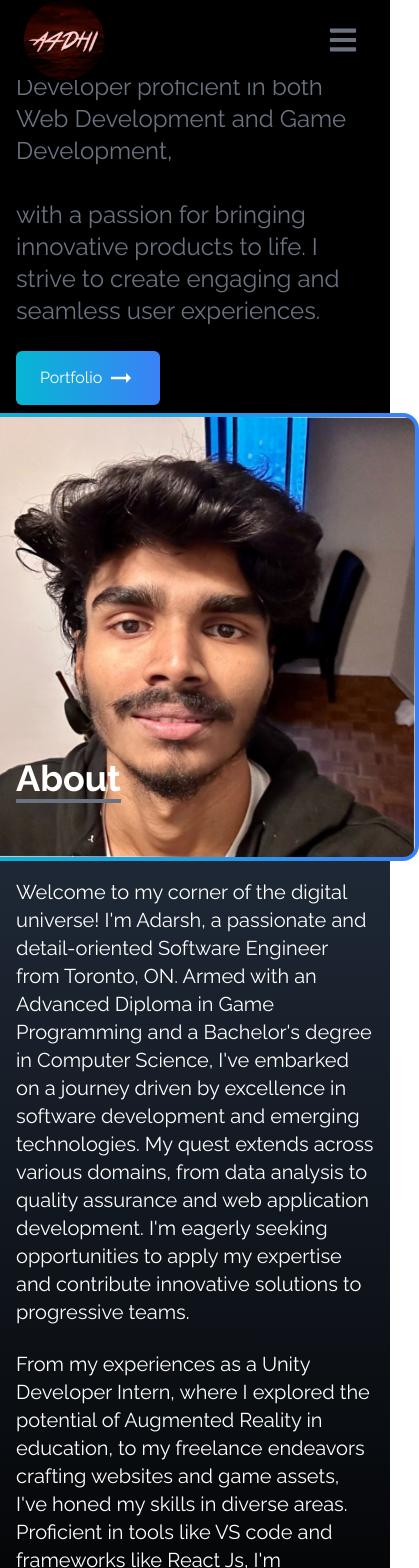
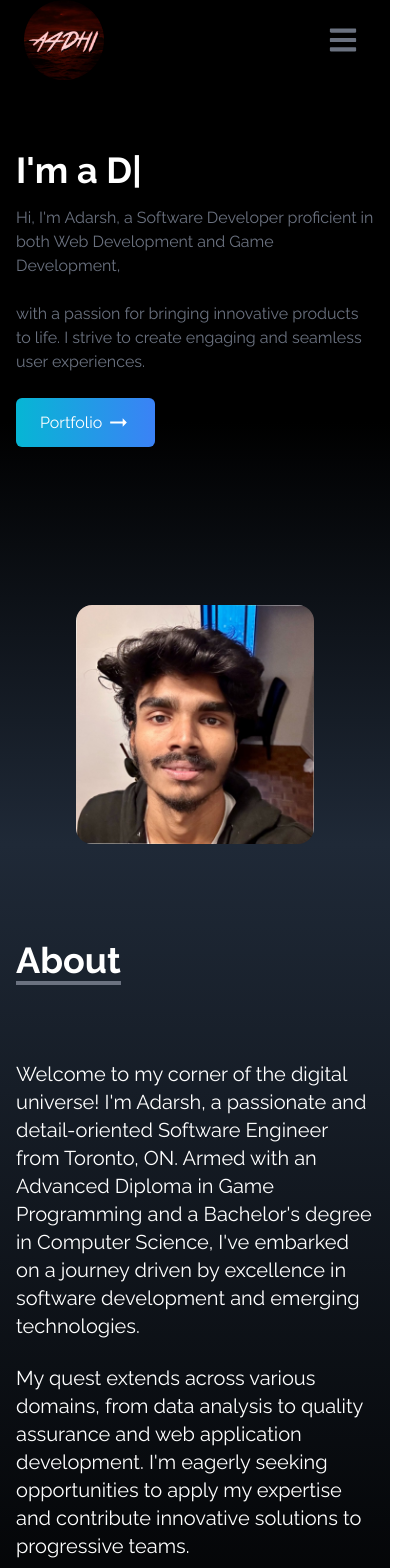
Before and after one commit to a4aadhi/personal-portfolio, a React (Create React App) app: page / in a window 390 px wide. Shown: the top 1568 px of the page, 419 px wide, since content can reach past the window. Built offline with nearby package versions, Linux system fonts and the light colour scheme.

Commit message:
responsive bug fixes

```diff
--- a/src/components/About.jsx
+++ b/src/components/About.jsx
@@ -18,21 +18,14 @@ const About = () => {
               Armed with an Advanced Diploma in Game Programming and a
               Bachelor's degree in Computer Science, I've embarked on a journey
               driven by excellence in software development and emerging
-              technologies. My quest extends across various domains, from data
-              analysis to quality assurance and web application development. I'm
-              eagerly seeking opportunities to apply my expertise and contribute
-              innovative solutions to progressive teams.
+              technologies.
             </p>
             <br />
             <p className=" text-xl">
-              From my experiences as a Unity Developer Intern, where I explored
-              the potential of Augmented Reality in education, to my freelance
-              endeavors crafting websites and game assets, I've honed my skills
-              in diverse areas. Proficient in tools like VS code and frameworks
-              like React Js, I'm equipped to tackle challenges head-on. With a
-              penchant for problem-solving and collaboration, I'm excited to
-              make meaningful contributions to the tech community. Let's
-              innovate, create, and build the future together!
+              My quest extends across various domains, from data analysis to
+              quality assurance and web application development. I'm eagerly
+              seeking opportunities to apply my expertise and contribute
+              innovative solutions to progressive teams.
             </p>
           </div>
         </div>
--- a/src/components/Experience.jsx
+++ b/src/components/Experience.jsx
@@ -71,7 +71,7 @@ const Experience = () => {
   return (
     <div
       name="experience"
-      className="bg-gradient-to-b from-gray-800 to-black w-full h-screen"
+      className="bg-gradient-to-b from-black to-gray-800 w-full h-screen"
     >
       <div className="max-w-screen-lg mx-auto p-4 flex flex-col justify-center w-full h-full text-white">
         <div>
--- a/src/components/Home.jsx
+++ b/src/components/Home.jsx
@@ -8,11 +8,11 @@ const Home = () => {
   return (
     <div
       name="home"
-      className=" h-screen w-full bg-gradient-to-b from-black via-black to-gray-800"
+      className="h-screen w-full bg-gradient-to-b from-black via-black to-gray-800"
     >
-      <div className=" max-w-screen-lg mx-auto flex flex-col items-center justify-center h-full px-4 md:flex-row">
-        <div className=" flex flex-col justify-center h-full">
-          <h4 className="text-4xl sm:text-5xl font-bold text-white">
+      <div className="max-w-screen-lg mx-auto flex flex-col items-center justify-center h-full px-4 md:flex-row">
+        <div className="flex flex-col justify-center h-full">
+          <h2 className="text-4xl sm:text-4xl font-bold text-white">
             <ReactTyped
               strings={[
                 "I'm a Developer",
@@ -24,35 +24,35 @@ const Home = () => {
               backSpeed={50}
               loop
             />
-          </h4>
+          </h2>
+          <p className="text-gray-500 py-4 max-w-md sm:text-3xl">
+            Hi, I'm Adarsh, a Software Developer proficient in both Web
+            Development and Game Development, <br />
+            <br />
+            with a passion for bringing innovative products to life. I strive to
+            create engaging and seamless user experiences.
+          </p>
 
-          <div className=" pr-5">
-            <p className=" text-gray-500 py-4 max-w-md text-2xl">
-              Hi, I'm Adarsh, a Software Developer proficient in both Web
-              Development and Game Development,
-               <br />
-               <br />with a passion for bringing
-              innovative products to life. I strive to create engaging and seamless
-              user experiences.
-            </p>
+          <div>
             <Link
               to="portfolio"
               smooth
               duration={500}
-              className=" group text-white w-fit px-6 py-3 my-2 flex items-center rounded-md bg-gradient-to-r from-cyan-500 to to-blue-500 cursor-pointer"
+              className="group text-white w-fit px-6 py-3 my-2 flex items-center rounded-md bg-gradient-to-r from-cyan-500 to-blue-500 cursor-pointer"
             >
               Portfolio
-              <span className=" group-hover:rotate-90 duration-300 ">
-                <MdOutlineArrowRightAlt size={30} className="ml-1" />
+              <span className="group-hover:rotate-90 duration-300">
+                <MdOutlineArrowRightAlt size={25} className="ml-1" />
               </span>
             </Link>
           </div>
         </div>
+
         <div>
           <img
             src={HeroImage}
-            alt=""
-            className="rounded-2xl mx-auto bg-gradient-to-r from-cyan-500 to-blue-500 max-w-md p-1"
+            alt="my profile"
+            className="rounded-2xl mx-auto w-2/3 md:w-full"
           />
         </div>
       </div>
```
